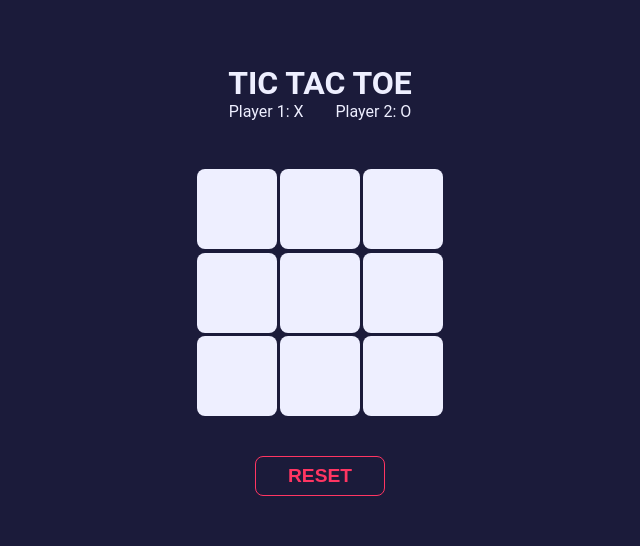
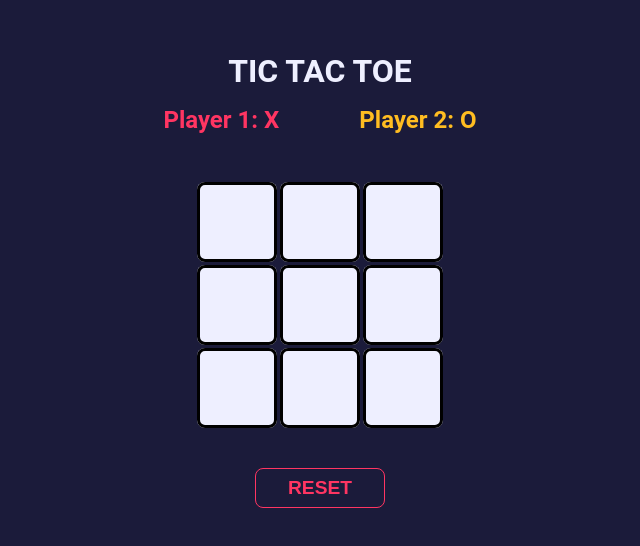
Before and after one commit to N13L5A97/ticTacToe, a plain HTML site: page index.html in a window 1280 px wide. Shown: the part 120-666 px from the top of the page, without its empty margins (320-960 px from the left). Drawn offline with Linux system fonts and the light colour scheme.

Commit message:
Refactor header and input styles

```diff
--- a/styles.css
+++ b/styles.css
@@ -35,10 +35,31 @@ body{
 }
 
 /* title and players */
-header > section{
+header{
     display: flex;
-    gap: 2em;
+    flex-direction: column;
+    align-items: center;
+    gap: 1rem;
+}
+
+header section{
+    display: flex;
+    gap: 5em;
     justify-content: center;
+}
+
+header section p{
+    font-size: 1.5rem;
+    font-weight: bold;
+
+}
+
+header section p:first-child{
+    color: var(--x-color);
+}
+
+header section p:last-child{
+    color: var(--o-color);
 }
 
 /* Game section */
@@ -74,10 +95,19 @@ input{
     cursor: pointer;
     border-radius: var(--main-border-radius);
     background-color: transparent;
-    border: none;
+    border: solid;
     position: relative;
     z-index: 1;
     font-family: var(--font-family);
+}
+
+.xTurn input:focus{
+    outline: 2px solid var(--x-color);
+
+}
+
+.oTurn input:focus{
+    outline: 2px solid var(--o-color);
 }
 
 /* inputs on hover dynamically with color and letter */
```
